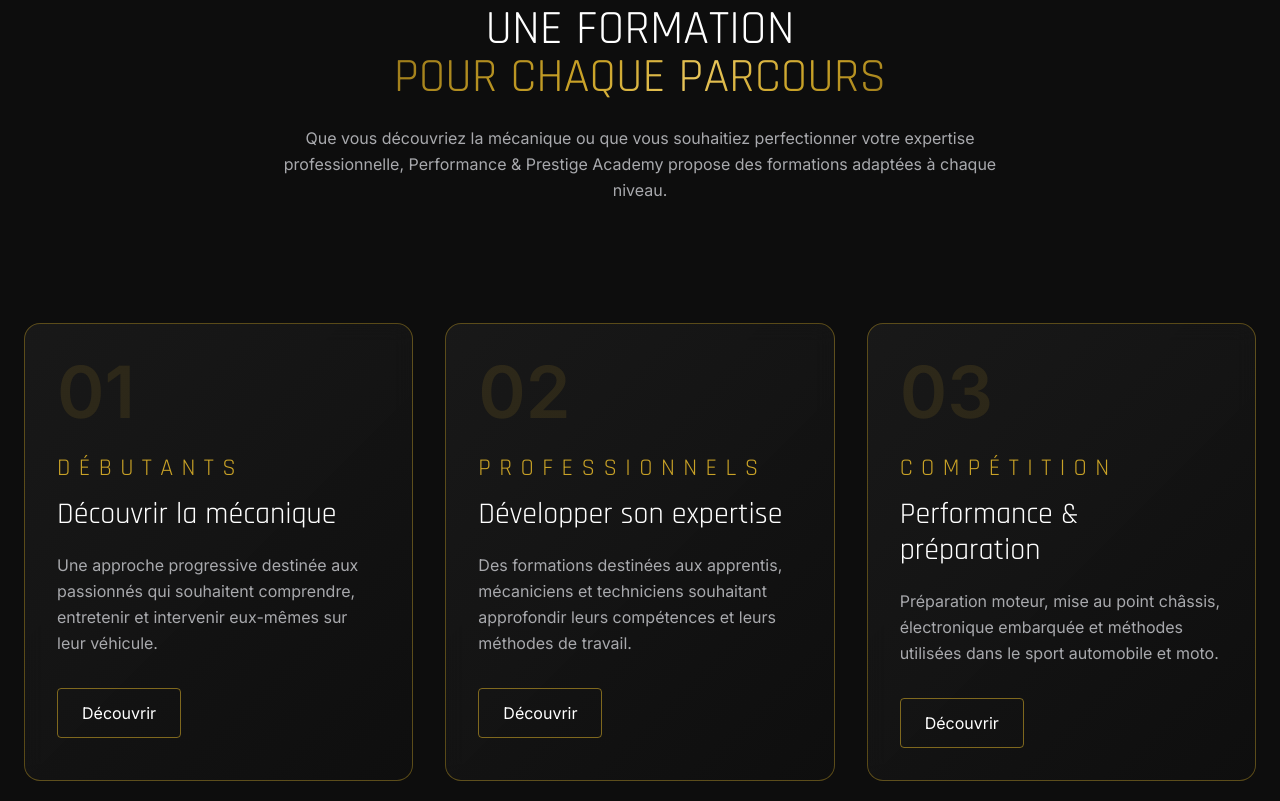
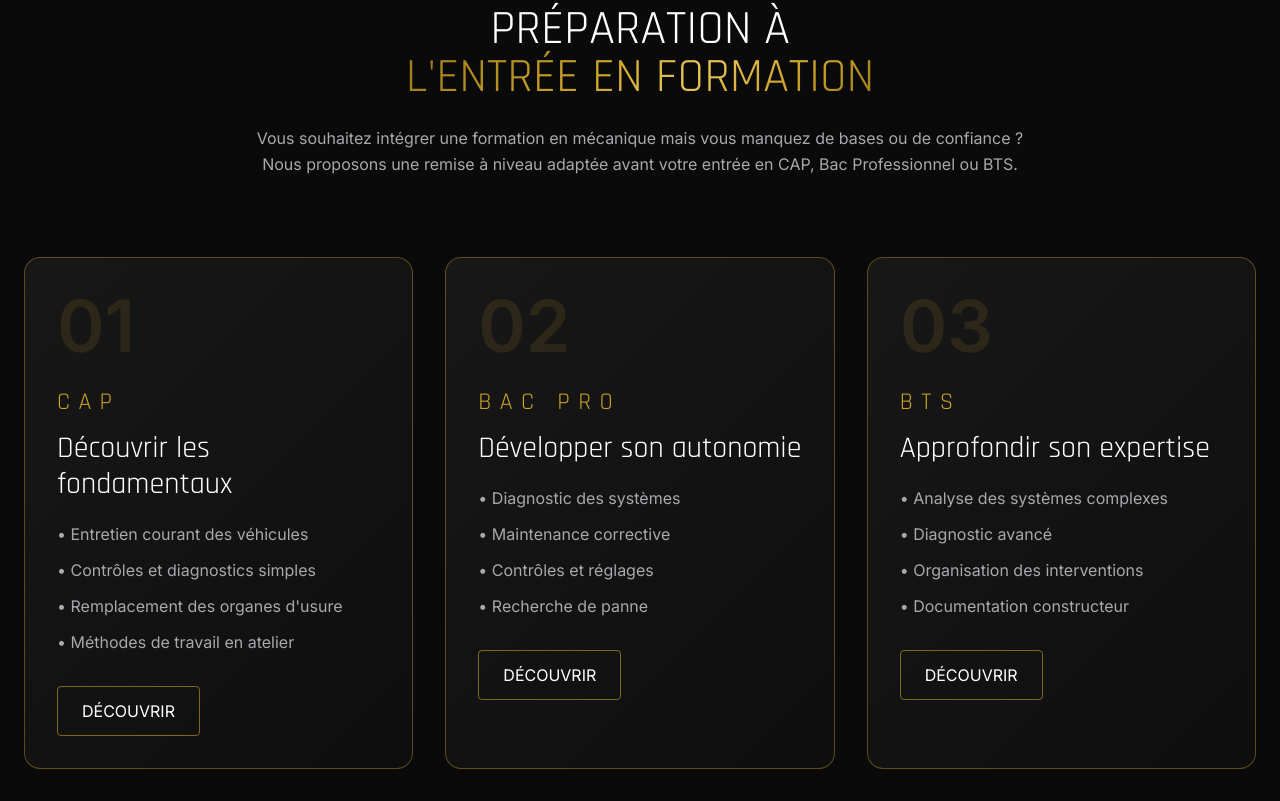
Before and after one commit to PerformancePrestigeAcademy/performance-prestige-academy, a React (Vite) app: page /formation in a window 1280 px wide. Shown: the part 2459-3260 px from the top of the page. Built offline with nearby package versions, Linux system fonts and the light colour scheme.

Commit message:
PATCH 007 V20

```diff
--- a/src/Pages/FormationPage.tsx
+++ b/src/Pages/FormationPage.tsx
@@ -3,6 +3,9 @@ import {
   Wrench,
   Gauge,
   Flag,
+  GraduationCap,
+  Handshake,
+  School,
 } from "lucide-react";
 import Navbar from "../components/Navbar";
 import HeroPage from "../components/HeroPage.tsx";
@@ -264,170 +267,6 @@ export default function FormationPage() {
      </div>
 
     </div>
-
-</section>
-
-
-
-
-
-{/* Nos formations */}
-
-
-
-
-
-<section
-  id="formations"
-  className="py-24 bg-[#0D0D0D]"
->
-
-<div className="max-w-7xl mx-auto px-6">
-
-    <div className="text-center mb-12">
-
-        <p className="font-racing text-xl tracking-[0.4em] text-[#C9A227] mb-4">
-            NOS FORMATIONS
-        </p>
-
-        <h2 className="font-racing text-5xl mb-6">
-            UNE FORMATION
-            <br />
-            <span className="gold-gradient">
-                POUR CHAQUE PARCOURS
-            </span>
-        </h2>
-
-        <p className="max-w-3xl mx-auto text-[#A8A9AD] leading-relaxed">
-            Que vous découvriez la mécanique ou que vous souhaitiez perfectionner
-            votre expertise professionnelle, Performance & Prestige Academy
-            propose des formations adaptées à chaque niveau.
-        </p>
-
-    </div>
-
-</div>
-
-</section>
-
-
-
-
-
-
-                    {/* Les parcours */}
-
-<section className="-mt-6 pb-24 bg-[#0D0D0D]">
-
- <div className="max-w-7xl mx-auto px-6">
-
-     <div className="grid lg:grid-cols-3 gap-8">
-
-         {/* Débutants */}
-
-         <div className="bg-dark-card gold-border rounded-2xl service-card">
-
-                 <div className="p-8">
-
-                     <p className="text-7xl font-black text-[#C9A22720] mb-6">
-                     01
-                     </p>
-
-                     <p className="font-racing text-2xl tracking-[0.35em] text-[#C9A227] mb-3">
-                     DÉBUTANTS
-                     </p>
-
-                     <h3 className="font-racing text-3xl mb-5">
-                     Découvrir la mécanique
-                     </h3>
-
-                     <p className="text-[#A8A9AD] leading-relaxed mb-8">
-                     Une approche progressive destinée aux passionnés qui souhaitent comprendre,
-                     entretenir et intervenir eux-mêmes sur leur véhicule.
-                     </p>
-
-                     <a
-                     href="#"
-                     className="btn-outline-gold inline-block px-6 py-3 rounded"
-                     >
-                     Découvrir
-                    </a>
-
-                 </div>
-
-             </div>
-
-        {/* Professionnels */}
-
-         <div className="bg-dark-card gold-border rounded-2xl service-card">
-
-             <div className="p-8">
-
-                 <p className="text-7xl font-black text-[#C9A22720] mb-6">
-                 02
-                 </p>
-
-                 <p className="font-racing text-2xl tracking-[0.35em] text-[#C9A227] mb-3">
-                 PROFESSIONNELS
-                 </p>
-
-                 <h3 className="font-racing text-3xl mb-5">
-                 Développer son expertise
-                 </h3>
-
-                 <p className="text-[#A8A9AD] leading-relaxed mb-8">
-                 Des formations destinées aux apprentis, mécaniciens et techniciens souhaitant
-                 approfondir leurs compétences et leurs méthodes de travail.
-                 </p>
-
-                 <a
-                 href="#"
-                 className="btn-outline-gold inline-block px-6 py-3 rounded"
-                 >
-                 Découvrir
-                 </a>
-
-             </div>
-
-         </div>
-
-         {/* Compétition */}
-
-         <div className="bg-dark-card gold-border rounded-2xl service-card">
-
-             <div className="p-8">
-
-                 <p className="text-7xl font-black text-[#C9A22720] mb-6">
-                 03
-                 </p>
-
-                 <p className="font-racing text-2xl tracking-[0.35em] text-[#C9A227] mb-3">
-                 COMPÉTITION
-                 </p>
-
-                 <h3 className="font-racing text-3xl mb-5">
-                 Performance & préparation
-                 </h3>
-
-                 <p className="text-[#A8A9AD] leading-relaxed mb-8">
-                 Préparation moteur, mise au point châssis, électronique embarquée et méthodes
-                 utilisées dans le sport automobile et moto.
-                 </p>
-
-                 <a
-                 href="#"
-                 className="btn-outline-gold inline-block px-6 py-3 rounded"
-                 >
-                 Découvrir
-                 </a>
-
-             </div>
-
-         </div>
-
-     </div>
-
-</div>
 
 </section>
 
@@ -893,6 +732,158 @@ export default function FormationPage() {
 
 
 
+{/* CFA & ÉTABLISSEMENTS */}
+
+
+
+
+
+<section
+  id="cfa"
+  className="scroll-mt-32 py-24 bg-[#111111]"
+>
+  <div className="max-w-7xl mx-auto px-6">
+
+    <div className="text-center mb-20">
+
+      <p className="font-racing text-xl tracking-[0.4em] text-[#C9A227] mb-4">
+        PARTENARIATS
+      </p>
+
+      <h2 className="font-racing text-5xl mb-6">
+        CFA &
+        <br />
+        <span className="gold-gradient">
+          ÉTABLISSEMENTS
+        </span>
+      </h2>
+
+      <p className="max-w-3xl mx-auto text-[#A8A9AD] leading-relaxed">
+        Performance & Prestige Academy accompagne les établissements de formation,
+        CFA et lycées professionnels dans le développement de leurs parcours
+        pédagogiques grâce à des interventions techniques, des formations
+        spécialisées et des projets sur mesure.
+      </p>
+
+    </div>
+
+    <div className="grid lg:grid-cols-3 gap-8">
+
+      {/* Carte 1 */}
+
+      <div className="bg-dark-card gold-border rounded-2xl service-card p-8">
+
+        <div className="flex justify-center mb-6">
+          <GraduationCap className="w-12 h-12 text-[#C9A227]" />
+        </div>
+
+        <p className="font-racing text-2xl tracking-[0.35em] text-[#C9A227] text-center mb-3">
+          FORMATIONS
+        </p>
+
+        <h3 className="font-racing text-3xl text-center mb-6">
+          Sur site
+        </h3>
+
+        <ul className="space-y-3 text-[#A8A9AD]">
+
+          <li>✔ Intervention dans vos locaux</li>
+          <li>✔ Modules personnalisés</li>
+          <li>✔ Ateliers pratiques</li>
+          <li>✔ Formations techniques</li>
+          <li>✔ Adaptées à vos besoins</li>
+
+        </ul>
+
+      </div>
+
+      {/* Carte 2 */}
+
+      <div className="bg-dark-card gold-border rounded-2xl service-card p-8">
+
+        <div className="flex justify-center mb-6">
+          <Handshake className="w-12 h-12 text-[#C9A227]" />
+        </div>
+
+        <p className="font-racing text-2xl tracking-[0.35em] text-[#C9A227] text-center mb-3">
+          PARTENARIATS
+        </p>
+
+        <h3 className="font-racing text-3xl text-center mb-6">
+          Pédagogiques
+        </h3>
+
+        <ul className="space-y-3 text-[#A8A9AD]">
+
+          <li>✔ Création de contenus</li>
+          <li>✔ Accompagnement pédagogique</li>
+          <li>✔ Développement des compétences</li>
+          <li>✔ Projets communs</li>
+          <li>✔ Suivi des apprenants</li>
+
+        </ul>
+
+      </div>
+
+      {/* Carte 3 */}
+
+      <div className="bg-dark-card gold-border rounded-2xl service-card p-8">
+
+        <div className="flex justify-center mb-6">
+          <School className="w-12 h-12 text-[#C9A227]" />
+        </div>
+
+        <p className="font-racing text-2xl tracking-[0.35em] text-[#C9A227] text-center mb-3">
+          PROJETS
+        </p>
+
+        <h3 className="font-racing text-3xl text-center mb-6">
+          Sur mesure
+        </h3>
+
+        <ul className="space-y-3 text-[#A8A9AD]">
+
+          <li>✔ Sport automobile</li>
+          <li>✔ Véhicules de compétition</li>
+          <li>✔ Technologies récentes</li>
+          <li>✔ Interventions spécifiques</li>
+          <li>✔ Prestations personnalisées</li>
+
+        </ul>
+
+      </div>
+
+    </div>
+
+    {/* Appel à l'action */}
+
+    <div className="text-center mt-20">
+
+      <h3 className="font-racing text-4xl mb-6">
+        Vous représentez un établissement ?
+      </h3>
+
+      <p className="max-w-2xl mx-auto text-[#A8A9AD] mb-10 leading-relaxed">
+        Vous souhaitez développer une offre de formation en mécanique,
+        organiser des interventions techniques ou mettre en place un partenariat
+        pédagogique ? Échangeons ensemble sur votre projet.
+      </p>
+
+      <a
+        href="#contact"
+        className="btn-gold text-black font-racing font-bold text-sm tracking-widest px-10 py-4 rounded"
+      >
+        ÉCHANGER SUR VOTRE PROJET
+      </a>
+
+    </div>
+
+  </div>
+
+</section>
+
+
+
      </div>
 
   );
```
